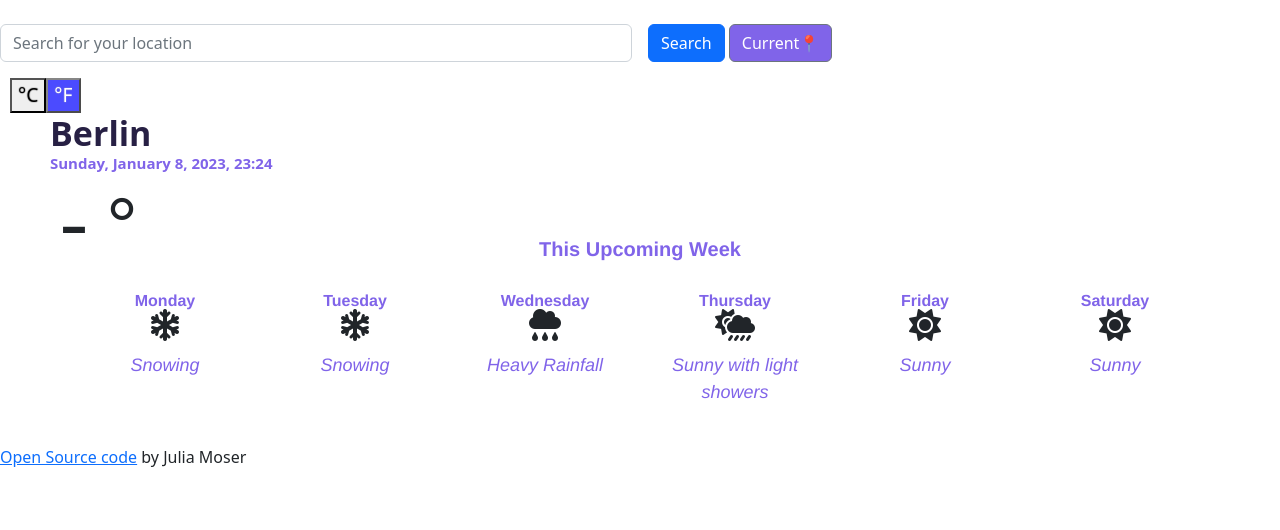
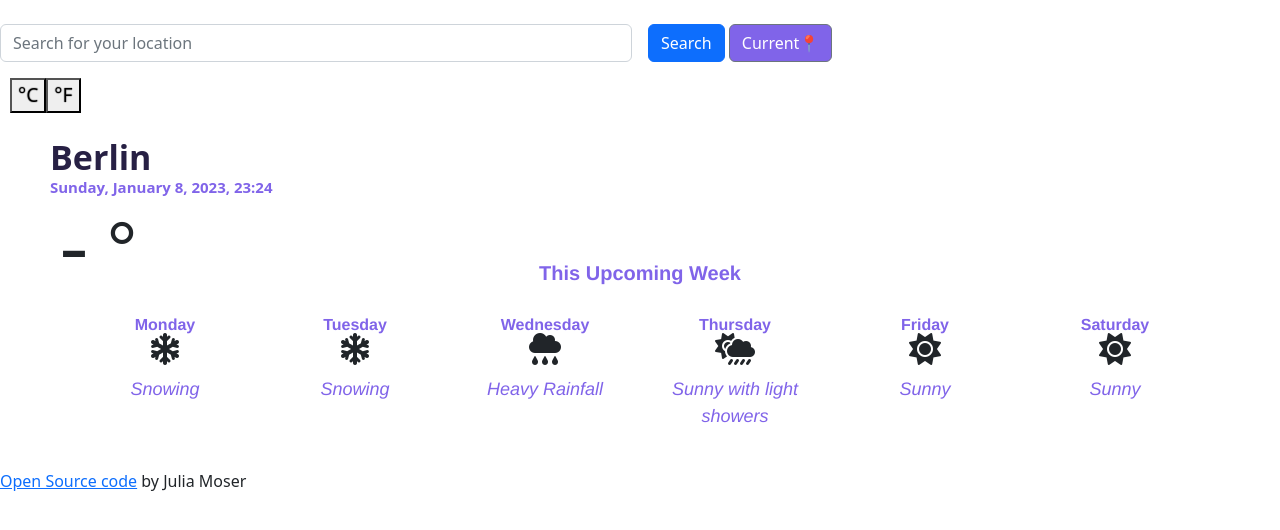
Before and after one commit to jmoz5/Weather-App-Project-Julia, a website built with Parcel: page index.html in a window 1280 px wide. Shown: the top 530 px of the page. Built offline with nearby package versions, Linux system fonts and the light colour scheme.

Commit message:
Colors to Temperature buttons/Current button

```diff
--- a/src/styles.css
+++ b/src/styles.css
@@ -46,7 +46,7 @@ link body {
     font-family: PT Mono, monospace;
   }
 
-  .btn-secondary {
+  .btn#currentSpot{
     background-color: #8064e9;
   }
   btn {
@@ -70,21 +70,14 @@ link body {
   .fahrenheit {
     font-size: 1.5vw;
     text-align: center;
-    color: white;
-    background-color: blue;
-    opacity: 0.7;
+    color: black;
     text-decoration: none;
-    text-shadow: -1px 0 rgb(143 139 139 / 20%), 0 1px rgb(143 139 139 / 20%),
-      0 -1px rgb(143 139 139 / 20%);
+    text-shadow: -1px 0 rgb(87 86 86 / 20%), 0 1px rgb(87 86 86 / 20%),
+    1px 0 rgb(87 86 86 / 20%), 0 -1px rgb(87 86 86 / 20%);
 
   }
 
-  .fahrenheit:hover {
-    color: blue;
-    background-color:white
-  }
-
-  .celsius:hover {
+  .fahrenheit:hover,.celsius:hover {
     color: white;
     background-color:#4D4DFF;
   }
```
Also changed, not shown: index.html (+1 -2 lines).
